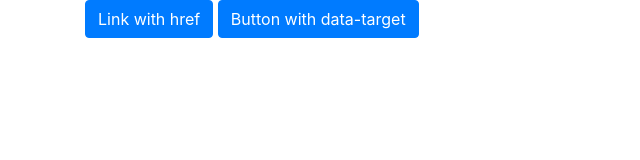
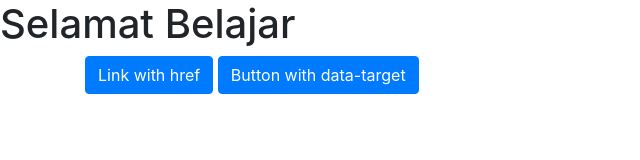
Before and after one commit to IrwanFicoFar/pertemuanweekend, a plain HTML site: page index.html in a window 1280 px wide. Shown: the whole page, without its empty margins (0-640 px from the left). Drawn offline with nearby package versions, Linux system fonts and the light colour scheme.

Commit message:
menambahkan h1 di file index.html

```diff
--- a/index.html
+++ b/index.html
@@ -11,6 +11,9 @@
     <title>Hello, world!</title>
   </head>
   <body>
+
+    <h1>Selamat Belajar</h1>
+
     <div class="container">
         <div class="row">
             <div class="col-md-12">
```
